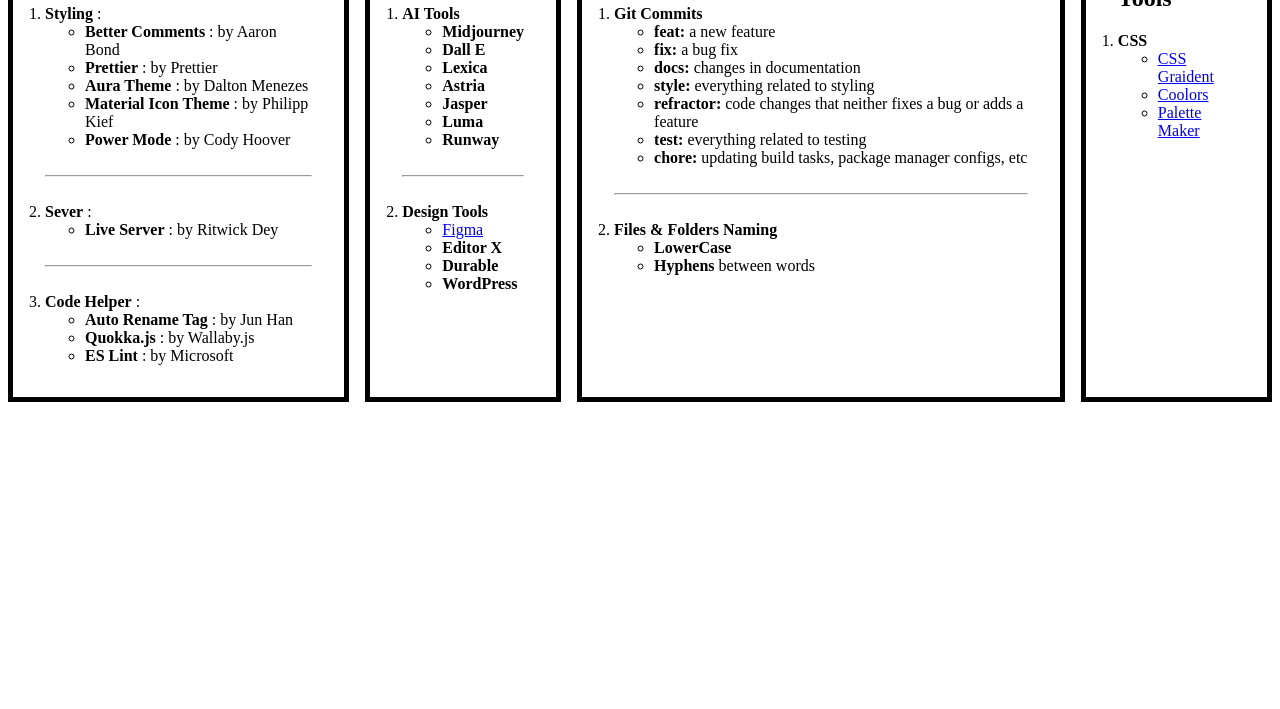
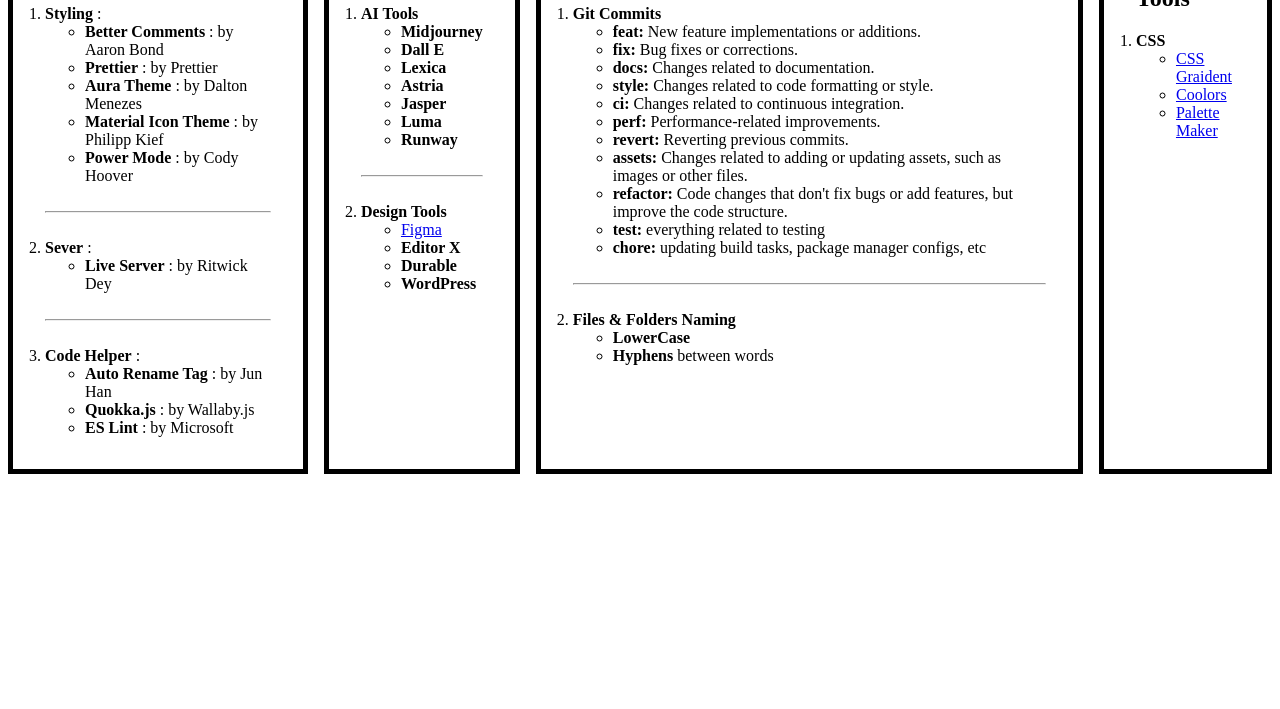
Before and after one commit to LakshayManglani/web-starter, a website: page index.html in a window 1280 px wide. Shown: the part 91-800 px from the top of the page. Drawn offline with Linux system fonts and the light colour scheme.

Commit message:
feat: Added more git commits rule

```diff
--- a/index.html
+++ b/index.html
@@ -37,15 +37,10 @@
         <li>
           <strong>Styling</strong> :
           <ul>
-                        <li>
-                            <strong>Better Comments</strong> : by Aaron Bond
-                        </li>
+            <li><strong>Better Comments</strong> : by Aaron Bond</li>
             <li><strong>Prettier</strong> : by Prettier</li>
             <li><strong>Aura Theme</strong> : by Dalton Menezes</li>
-                        <li>
-                            <strong>Material Icon Theme</strong> : by Philipp
-                            Kief
-                        </li>
+            <li><strong>Material Icon Theme</strong> : by Philipp Kief</li>
             <li><strong>Power Mode</strong> : by Cody Hoover</li>
           </ul>
         </li>
@@ -101,9 +96,7 @@
           <strong>Design Tools</strong>
           <ul>
             <li>
-                            <a href="https://figma.com/" target="_blank"
-                                >Figma</a
-                            >
+              <a href="https://figma.com/" target="_blank">Figma</a>
             </li>
             <li><strong>Editor X</strong></li>
             <li><strong>Durable</strong></li>
@@ -120,23 +113,32 @@
         <li>
           <strong>Git Commits</strong>
           <ul>
-                        <li><strong>feat:</strong> a new feature</li>
-                        <li><strong>fix:</strong> a bug fix</li>
-                        <li><strong>docs:</strong> changes in documentation</li>
             <li>
-                            <strong>style:</strong> everything related to
-                            styling
+              <strong>feat:</strong> New feature implementations or additions.
+            </li>
+            <li><strong>fix:</strong> Bug fixes or corrections.</li>
+            <li><strong>docs:</strong> Changes related to documentation.</li>
+            <li>
+              <strong>style:</strong> Changes related to code formatting or
+              style.
             </li>
             <li>
-                            <strong>refractor:</strong> code changes that
-                            neither fixes a bug or adds a feature
+              <strong>ci:</strong> Changes related to continuous integration.
+            </li>
+            <li><strong>perf:</strong> Performance-related improvements.</li>
+            <li><strong>revert:</strong> Reverting previous commits.</li>
+            <li>
+              <strong>assets:</strong> Changes related to adding or updating
+              assets, such as images or other files.
             </li>
             <li>
-                            <strong>test:</strong> everything related to testing
+              <strong>refactor:</strong> Code changes that don't fix bugs or add
+              features, but improve the code structure.
             </li>
+            <li><strong>test:</strong> everything related to testing</li>
             <li>
-                            <strong>chore:</strong> updating build tasks,
-                            package manager configs, etc
+              <strong>chore:</strong> updating build tasks, package manager
+              configs, etc
             </li>
           </ul>
         </li>
@@ -160,17 +162,13 @@
           <strong>CSS</strong>
           <ul>
             <li>
-                            <a href="https://cssgradient.io/" target="_blank"
-                                >CSS Graident</a
-                            >
+              <a href="https://cssgradient.io/" target="_blank">CSS Graident</a>
             </li>
             <li>
               <a href="https://coolors.co/">Coolors</a>
             </li>
             <li>
-                            <a href="https://palettemaker.com/"
-                                >Palette Maker</a
-                            >
+              <a href="https://palettemaker.com/">Palette Maker</a>
             </li>
           </ul>
         </li>
```
Lines whose indentation alone changed are shown as unchanged.
